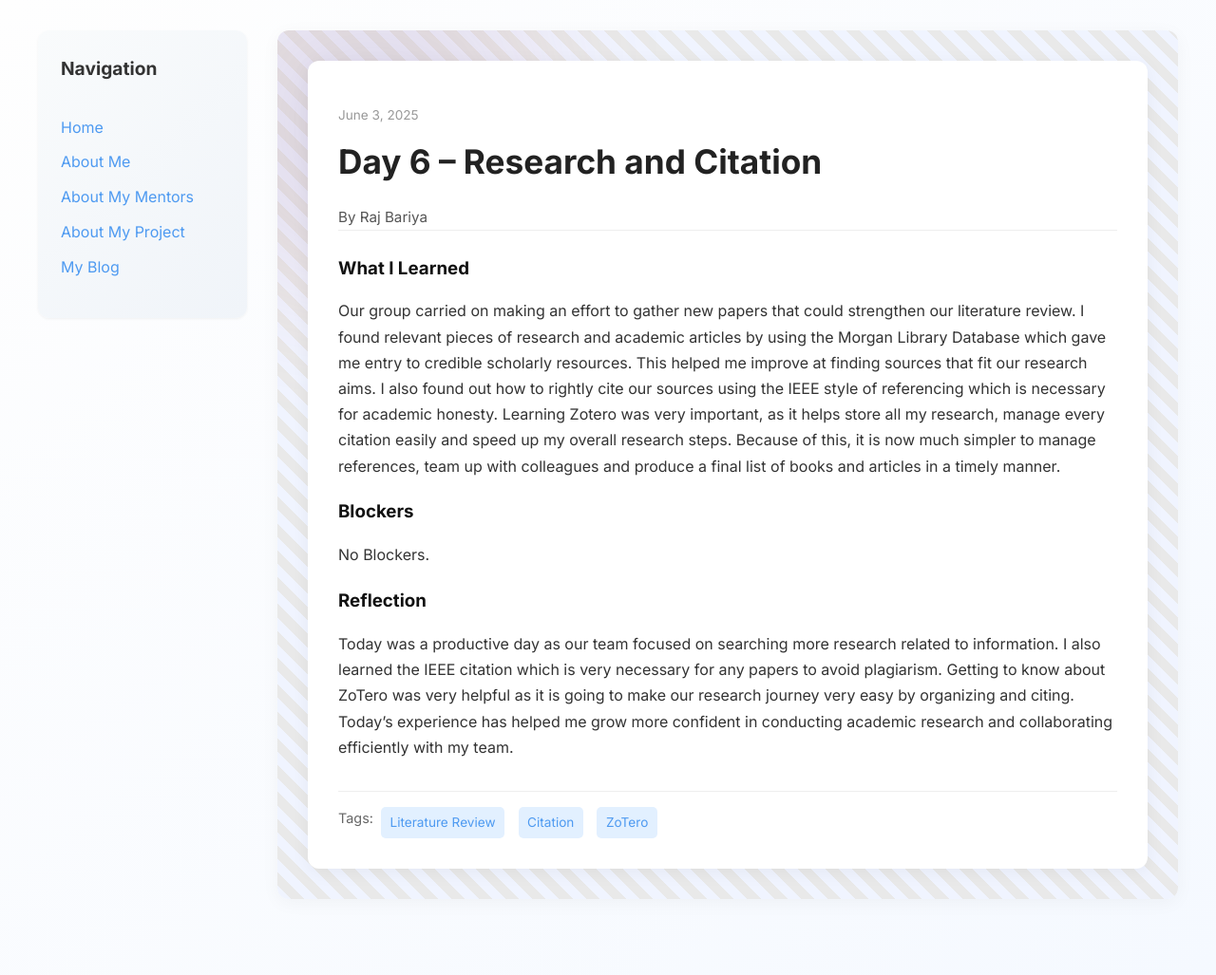
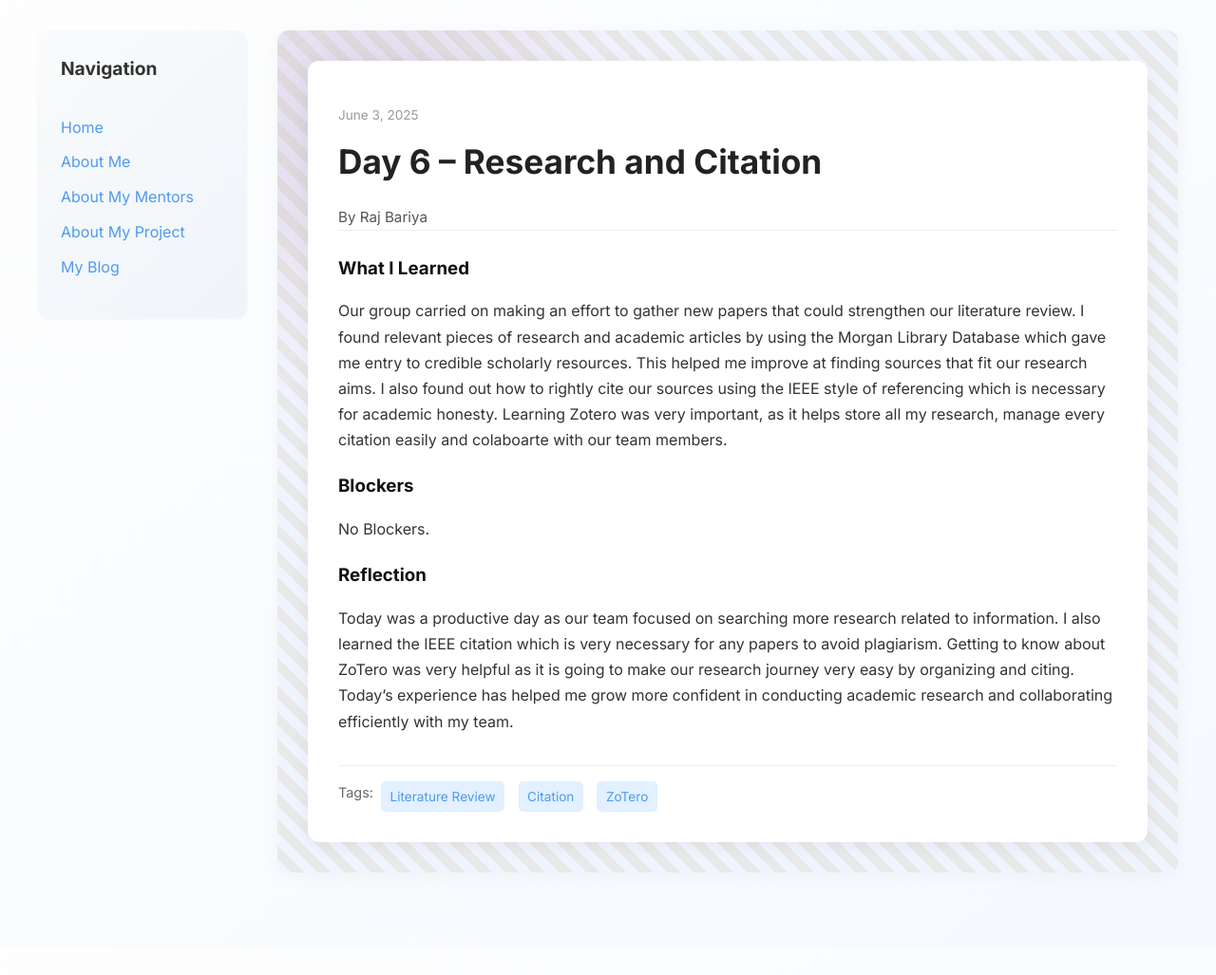
Before and after one commit to rajbariyaa/rajbariyaa.github.io, a Jekyll site: the page built from _posts/2025-06-03-day-6.md, in a window 1280 px wide. Shown: the whole page at 95% size. Built offline with Jekyll 4.4.1, drawn with Linux system fonts in a browser that asks for light colours; after the commit the page ends 999 px from its top, so only the background shows below that.

Commit message:
Update 2025-06-03-day-6.md

```diff
--- a/_posts/2025-06-03-day-6.md
+++ b/_posts/2025-06-03-day-6.md
@@ -7,7 +7,7 @@ permalink: /day6.html
 tags: ["Literature Review", "Citation", "ZoTero"]
 
 what_i_learned: |
-  Our group carried on making an effort to gather new papers that could strengthen our literature review. I found relevant pieces of research and academic articles by using the Morgan Library Database which gave me entry to credible scholarly resources. This helped me improve at finding sources that fit our research aims. I also found out how to rightly cite our sources using the IEEE style of referencing which is necessary for academic honesty. Learning Zotero was very important, as it helps store all my research, manage every citation easily and speed up my overall research steps. Because of this, it is now much simpler to manage references, team up with colleagues and produce a final list of books and articles in a timely manner.
+  Our group carried on making an effort to gather new papers that could strengthen our literature review. I found relevant pieces of research and academic articles by using the Morgan Library Database which gave me entry to credible scholarly resources. This helped me improve at finding sources that fit our research aims. I also found out how to rightly cite our sources using the IEEE style of referencing which is necessary for academic honesty. Learning Zotero was very important, as it helps store all my research, manage every citation easily and colaboarte with our team members.
 
 blockers: |
   No Blockers.
```
